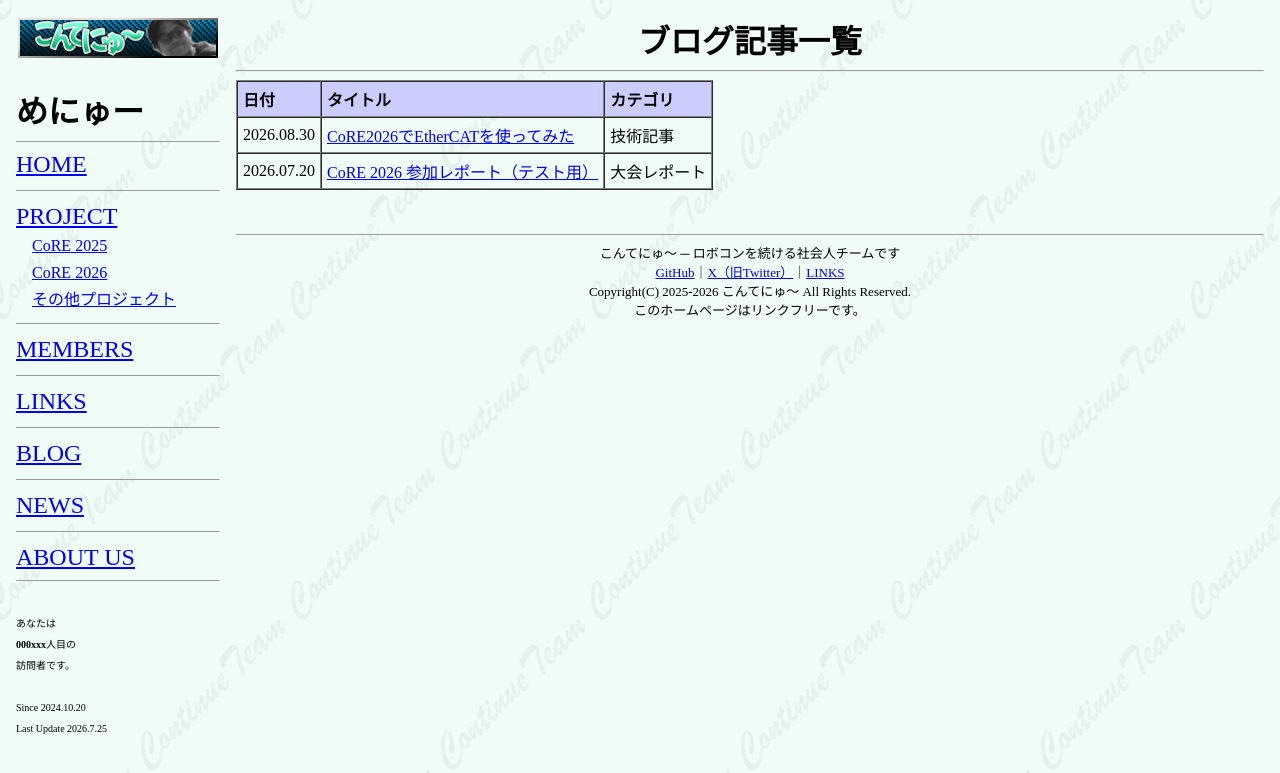
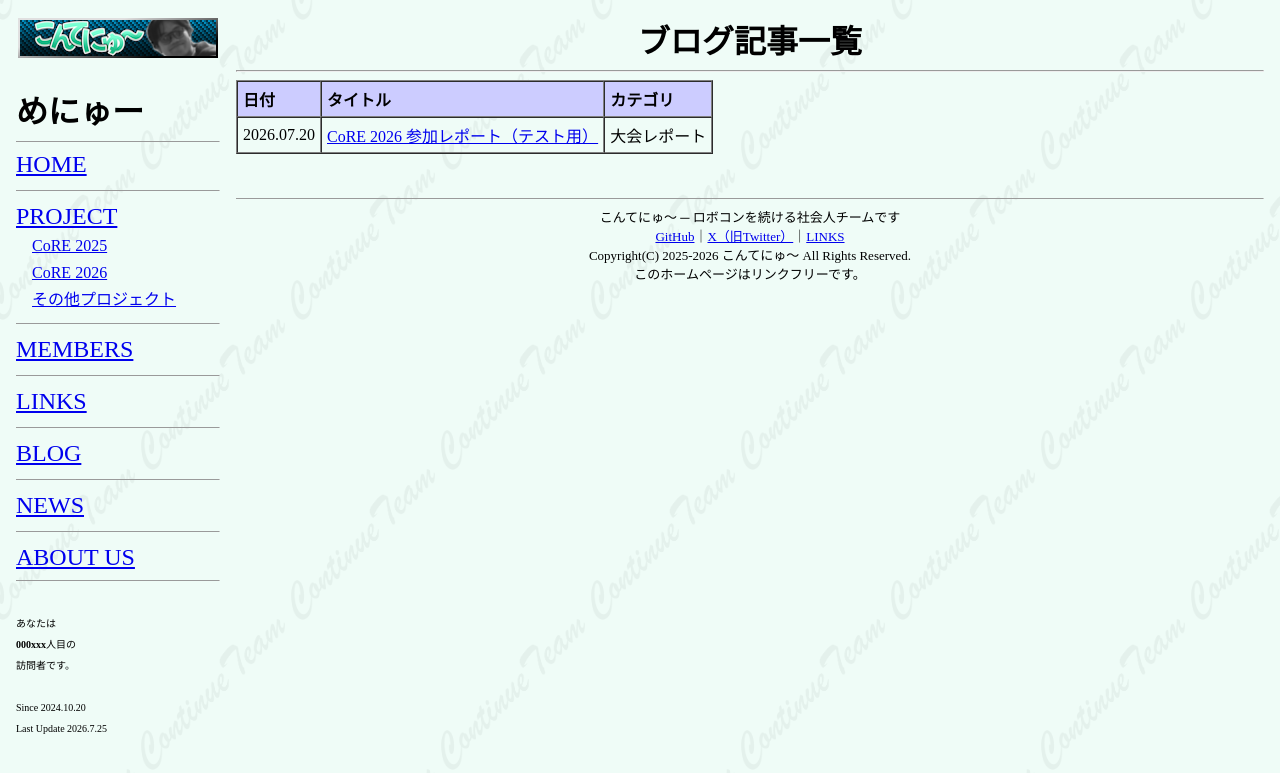
Before and after one commit to team-continue/team-continue.github.io, a Jekyll site: the page built from blog/index.html, in a window 1280 px wide. Shown: the top 773 px of the page. Built offline with Jekyll 4.4.1, drawn with Linux system fonts in a browser that asks for light colours; part of the change alters nothing that is shown.

Commit message:
Revert "Merge pull request #20 from team-continue/feature/hardware"
This reverts commit a3ea1212a97583005cc9a533d8fd0b75d143117f, reversing
changes made to f3836487aa29f7cba537beb2d0cb55986adb26fb.

```diff
--- a/_blog/core2026-ethercat.md
+++ /dev/null
@@ -1,71 +0,0 @@
----
-title: "CoRE2026でEtherCATを使ってみた"
-date: 2026-08-30
-description: "CoRE2026のロボットにEtherCATを載せました．実装してわかったロマンと，ロボコンで運用するつらさを紹介します．"
-category: "技術記事"
-authors:
-  - "pizac"
----
-## はじめに
-
-こんにちは，こんてにゅ～回路班のpizacです．
-
-CoRE2026では，制御PCと上部基板の通信にEtherCATを使っています．工場で使われる産業用ネットワークをロボコンの機体に載せたらかっこいいのでは？という，かなりロマン寄りの構成です．
-
-先に結論を書くと，動きました．ただし，ロボコン向けかと聞かれると，おすすめはしません．今回はその話を書きます．
-
-## 構成
-
-![CoRE2026のEtherCAT構成](/imgs/core2026-ethercat-architecture.svg)
-
-制御PCではROS 2が動いています．PC側はSOEMを使ったEtherCATマスタ，上部基板はAX58100とTeensy 4.1を使ったEtherCATスレーブです．Teensy側にはSOESを載せ，AX58100とはSPIで通信します．
-
-EtherCATにつながっているスレーブは上部基板の1台だけです．上部Teensyから先はCAN，シリアル，PWMでモーターやサーボへ分配します．つまり，現状はかなり豪華なPC・マイコン間通信です．
-
-## sudoとros2 launchの相性が悪い
-
-SOEMはraw Ethernetを扱うため，実行にネットワーク関係の権限が必要です．最初はROS 2ノードから直接動かそうとしましたが，`sudo`と`ros2 launch`の相性が絶望的に悪いです．環境設定やパスの扱いが面倒になり，起動するだけでつらくなりました．
-
-そこで，EtherCATを触る部分だけを`core_hardware_daemon`として分離しました．デーモンを必要な権限で常駐させ，ROS 2ノードは一般ユーザーで起動します．両者はUnixドメインソケットで通信します．
-
-かっこよく言えば権限分離ですが，実際の理由は「sudoでros2 launchしたくない」です．
-
-## PDOが変なことになった
-
-モーター指令や状態はPDO（Process Data Object）に詰めて送受信します．本来なら必要なデータに合わせてESIとPDO mappingを直せばよいのですが，開発途中からなぜかESIを変更できなくなりました．
-
-仕方がないので，現在は既存のPDOをそのまま使い，PC側とTeensy側でデータの意味を読み替えています．例えば，トルク用領域の先頭8 Bを無線データ7 Bとチーム色1 Bとして扱っています．その代わり，論理ID 0～3のトルク値は使えません．
-
-あまりきれいな実装ではありませんが，動いているESIを触って全部動かなくなるよりはマシです．将来直したい気持ちはあります．気持ちは．
-
-## 暴走したのでウォッチドッグを入れた
-
-無限回転モーターを回しているときに，一度通信まわりで暴走させてしまいました．EtherCATを使えば勝手に安全になるわけではありません．指令が更新されなくなったときに，最後の指令が残り続けると普通に危険です．
-
-そこで，PC側とTeensy側の両方にウォッチドッグを入れました．
-
-- ROS 2からの指令が1秒途絶えたら，デーモンが指令を無効化する
-- WKC不足や受信失敗が続いたら，EtherCATを閉じて再接続する
-- TeensyがPDOを500 ms受信できなければ，ハードウェアを無効化する
-
-ウォッチドッグは最初から入れましょう．モーターが暴れてから入れるものではありません．
-
-## EtherCATはロボコン向きか
-
-EtherCATにはロマンがあります．LANケーブルから周期通信でモーター指令が流れ，AX58100が動き，OP状態に入るところを見るとかなりうれしいです．産業用ネットワークを一通り触れる教材としても面白いです．
-
-一方で，実際にロボコンで使うと次の部分がつらいです．
-
-- 専用ICや周辺回路が必要で，普通のCANやUSBよりコストがかかる
-- ESI，SOEM，SOES，PDOなど，実装するものが多い
-- 権限やデーモンを含めた起動・運用が面倒
-- 不具合が通信，設定，EEPROM，配線のどこにあるのか分かりにくい
-- 今回はスレーブが1台なので，EtherCATの強みをあまり生かせていない
-
-限られた期間で確実にロボットを動かすことが目的なら，もっと単純な通信を選んだ方がよいと思います．EtherCATは高性能ですが，性能を生かす前に人間が倒れます．
-
-## おわりに
-
-CoRE2026では，SOEM，SOES，AX58100，Teensy 4.1をつなぎ，ROS 2からモーターを動かすところまで実装できました．実装は[team-continue/core2026](https://github.com/team-continue/core2026)で公開しています．
-
-EtherCATはロマンがあります．運用，実装，コストには難があります．ロボコン向きではありません．でも，一度くらいロボットに載せてみたくなる気持ちは分かります．今回は載せました．
--- a/_data/members.yml
+++ b/_data/members.yml
@@ -73,9 +73,7 @@
   links:
     - label: "X"
       url: "https://x.com/pizac__"
-  articles:
-    - title: "CoRE2026でEtherCATを使ってみた"
-      url: "/blog/core2026-ethercat/"
+  articles: []
 
 - name: "きゅりあす"
   role: "制御班長、会計"
```
Also changed, not shown: imgs/core2026-ethercat-architecture.svg (deleted).
